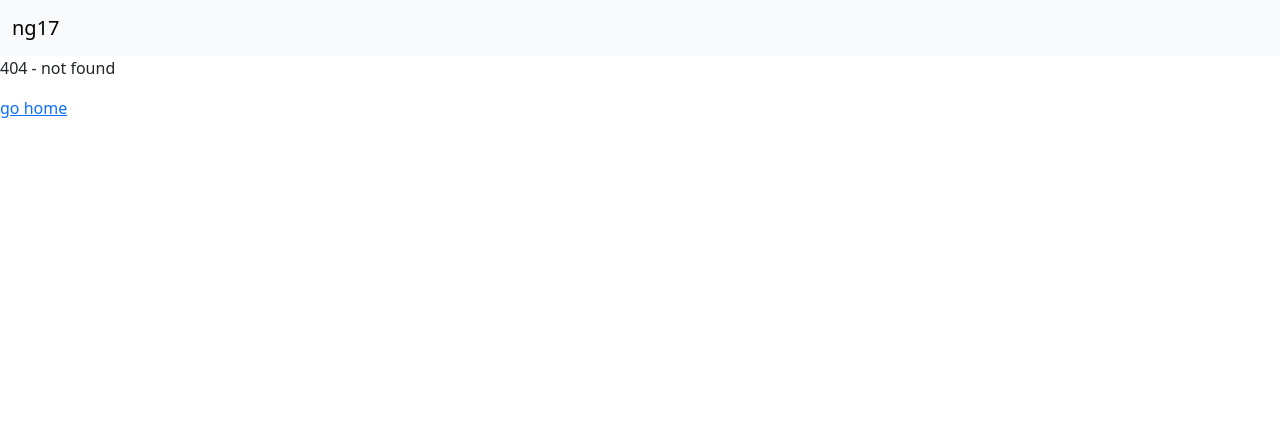
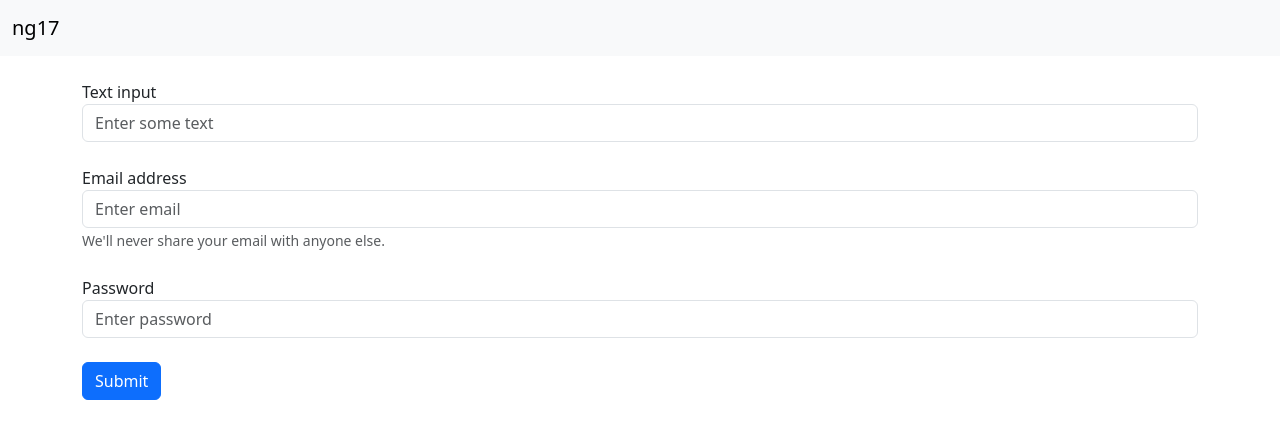
Before and after one commit to rygiewicz/ng17, an Angular app: page /form in a window 1280 px wide. Before the commit this address had no page. Shown: the top 438 px of the page. Built offline with nearby package versions, Linux system fonts and the light colour scheme.

Commit message:
Introduce /form route

```diff
--- a/src/app/app.routes.ts
+++ b/src/app/app.routes.ts
@@ -3,10 +3,12 @@ import { HomeComponent } from './home/home.component';
 import { NotFoundComponent } from './not-found/not-found.component';
 import { ImdbComponent } from './imdb/imdb.component';
 import { DetailComponent } from './imdb/detail/detail.component';
+import { FormComponent } from './form/form.component';
 
 export const routes: Routes = [
   { path: '', component: HomeComponent, pathMatch: 'full' },
   { path: 'imdb', component: ImdbComponent },
   { path: 'imdb/:id', component: DetailComponent },
+  { path: 'form', component: FormComponent},
   { path: '**', component: NotFoundComponent },
 ];
--- /dev/null
+++ b/src/app/form/form.component.html
@@ -0,0 +1,23 @@
+<div class="container my-4">
+  <form [formGroup]="form" (ngSubmit)="onSubmit()" autocomplete="off">
+    <div class="form-group my-4">
+      <label for="exampleInputText1">Text input</label>
+      <input formControlName="text1" type="text" class="form-control" id="exampleInputText1"
+        placeholder="Enter some text">
+    </div>
+    <div class="form-group my-4">
+      <label for="exampleInputEmail1">Email address</label>
+      <input formControlName="email1" type="email" class="form-control" id="exampleInputEmail1"
+        aria-describedby="emailHelp" placeholder="Enter email">
+      <small id="emailHelp" class="form-text text-muted">We'll never share your email with anyone else.</small>
+    </div>
+    <div class="form-group my-4">
+      <label for="exampleInputPassword1">Password</label>
+      <input formControlName="password1" type="password" class="form-control" id="exampleInputPassword1"
+        placeholder="Enter password">
+    </div>
+    <div class="form-group my-4">
+      <button class="btn btn-primary" type=" submit">Submit</button>
+    </div>
+  </form>
+</div>
--- /dev/null
+++ b/src/app/form/form.component.ts
@@ -0,0 +1,21 @@
+import { Component } from '@angular/core';
+import { FormControl, FormGroup, ReactiveFormsModule } from '@angular/forms';
+
+@Component({
+  selector: 'app-form',
+  standalone: true,
+  imports: [ReactiveFormsModule],
+  templateUrl: './form.component.html',
+  styleUrl: './form.component.scss',
+})
+export class FormComponent {
+  form = new FormGroup({
+    text1: new FormControl(''),
+    email1: new FormControl(''),
+    password1: new FormControl(''),
+  });
+
+  onSubmit() {
+    console.log(this.form.value);
+  }
+}
--- a/src/app/home/home.component.html
+++ b/src/app/home/home.component.html
@@ -9,5 +9,14 @@
         </div>
       </div>
     </div>
+    <div class="col">
+      <div class="card">
+        <div class="card-body">
+          <h5 class="card-title">Form</h5>
+          <p class="card-text">Reactive form feature</p>
+          <a class="btn btn-primary" [routerLink]="['/form']">Explore</a>
+        </div>
+      </div>
+    </div>
   </div>
 </div>
```
Also changed, not shown: src/app/form/form.component.scss (added), 1 other file (tests, documents, lock files or other folders).
